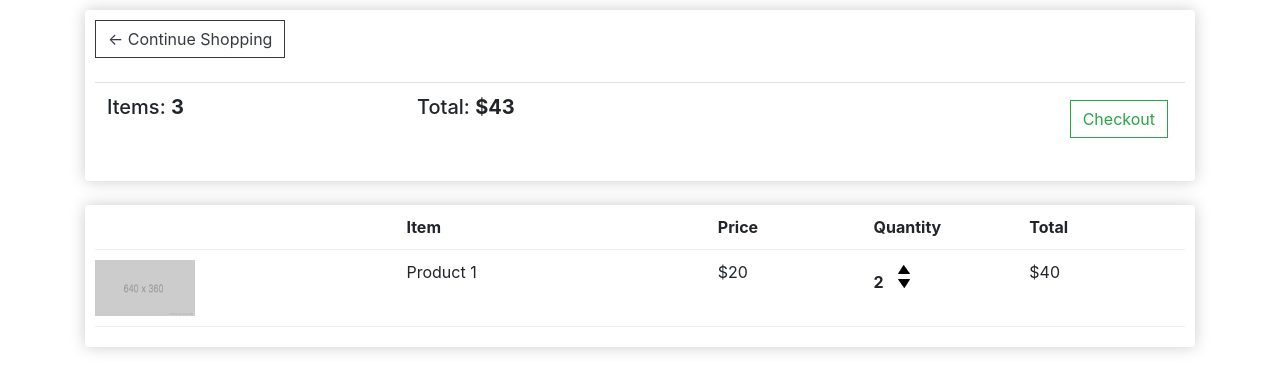
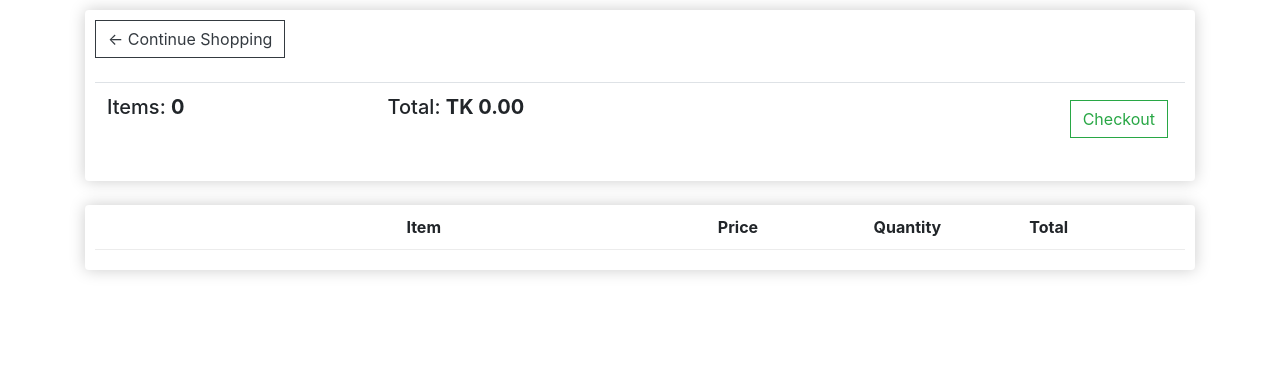
Before and after one commit to sandipicb/ecom, a Django app: page /cart/ in a window 1280 px wide. Shown: the part 57-448 px from the top of the page. Run offline with Django 5.2, Linux system fonts and the light colour scheme; lists and menus that the app fills with data are empty; some libraries are stand-ins or nearby versions.

Commit message:
data structure

```diff
--- a/store/templates/store/cart.html
+++ b/store/templates/store/cart.html
@@ -9,8 +9,8 @@
                 <br>
                 <table class="table">
                     <tr>
-                        <th><h5>Items: <strong>3</strong></h5></th>
-                        <th><h5>Total: <strong>$43</strong></h5></th>
+                        <th><h5>Items: <strong>{{order.get_cart_items}}</strong></h5></th>
+                        <th><h5>Total: <strong>TK {{order.get_cart_total|floatformat:2}}</strong></h5></th>
                         <th>
                             <a style="float: right; margin:5px" class="btn btn-outline-success" href="{% url 'checkout' %}">Checkout</a>
                         </th>
@@ -27,22 +27,22 @@
                      <div style="flex:1"> <strong>Quantity</strong> </div>
                      <div style="flex:1"> <strong>Total</strong> </div>
                 </div>
-
+            {% for item in items %}
             <div class="cart-row">
-                     <div style="flex:2"> <img class="row-image" src="{% static 'images/placeholder.png' %}" alt=""> </div>
-                     <div style="flex:2">Product 1</div>
-                     <div style="flex:1">$20</div>
+                     <div style="flex:2"> <img class="row-image" src="{{item.product.imageURL}}" alt=""> </div>
+                     <div style="flex:2">{{item.product.name}}</div>
+                     <div style="flex:1">{{item.product.price | floatformat:2}}</div>
                      <div style="flex:1">
-                        <p class="quantity">2</p>
+                        <p class="quantity">{{item.quantity}}</p>
                         <div class="quantity">
                             <img class="chg-quantity" src="{% static 'images/arrow-up.png' %}">
                             <img class="chg-quantity" src="{% static 'images/arrow-down.png' %}">
 
                         </div>
                     </div>
-                     <div style="flex:1">$40</div>
+                     <div style="flex:1">TK {{item.get_total}}</div>
                 </div>
-
+            {% endfor %}
             </div>
 
         </div>
--- a/store/views.py
+++ b/store/views.py
@@ -9,9 +9,27 @@ def store(request):
     return render(request, 'store/store.html', context)
 
 def cart(request):
-    context = {}
+    if request.user.is_authenticated:
+        customer = request.user.customer
+        order, created = Order.objects.get_or_create(customer=customer, complete=False)
+        items = order.orderitem_set.all()
+    else:
+        items = []
+        order = {'get_cart_total':0, 'get_cart_items':0}
+
+
+    context = {'items':items, 'order':order}
     return render(request, 'store/cart.html', context)
 
 def checkout(request):
-    context = {}
+    if request.user.is_authenticated:
+        customer = request.user.customer
+        order, created = Order.objects.get_or_create(customer=customer, complete=False)
+        items = order.orderitem_set.all()
+    else:
+        items = []
+        order = {'get_cart_total':0, 'get_cart_items':0}
+
+
+    context = {'items':items, 'order':order}
     return render(request, 'store/checkout.html', context)
```
Also changed, not shown: store/models.py (+16 -0 lines), store/templates/store/checkout.html (+8 -7 lines), db.sqlite3, static/images/gitanjali_lcIkf6Q.jpg (added).
